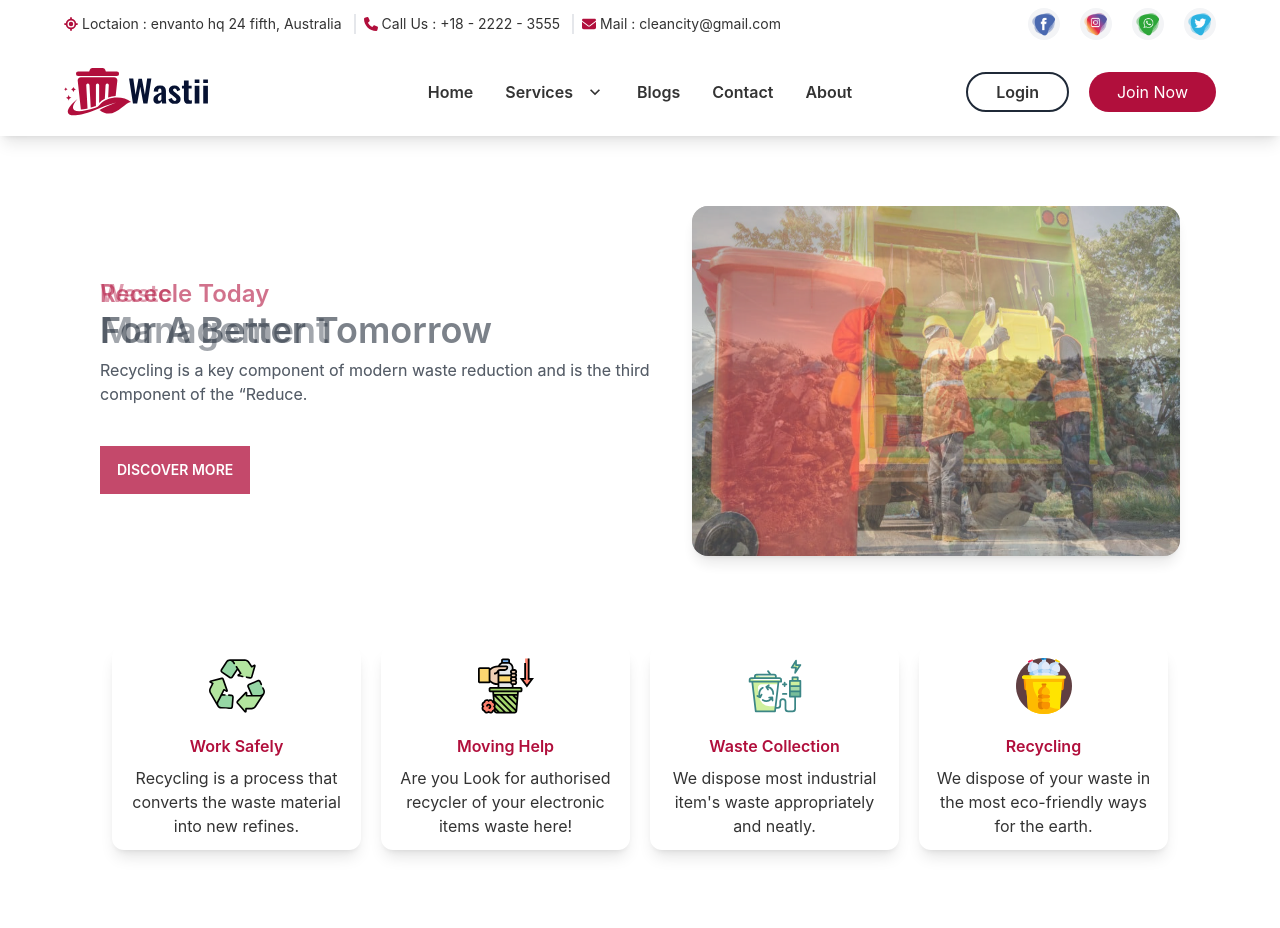
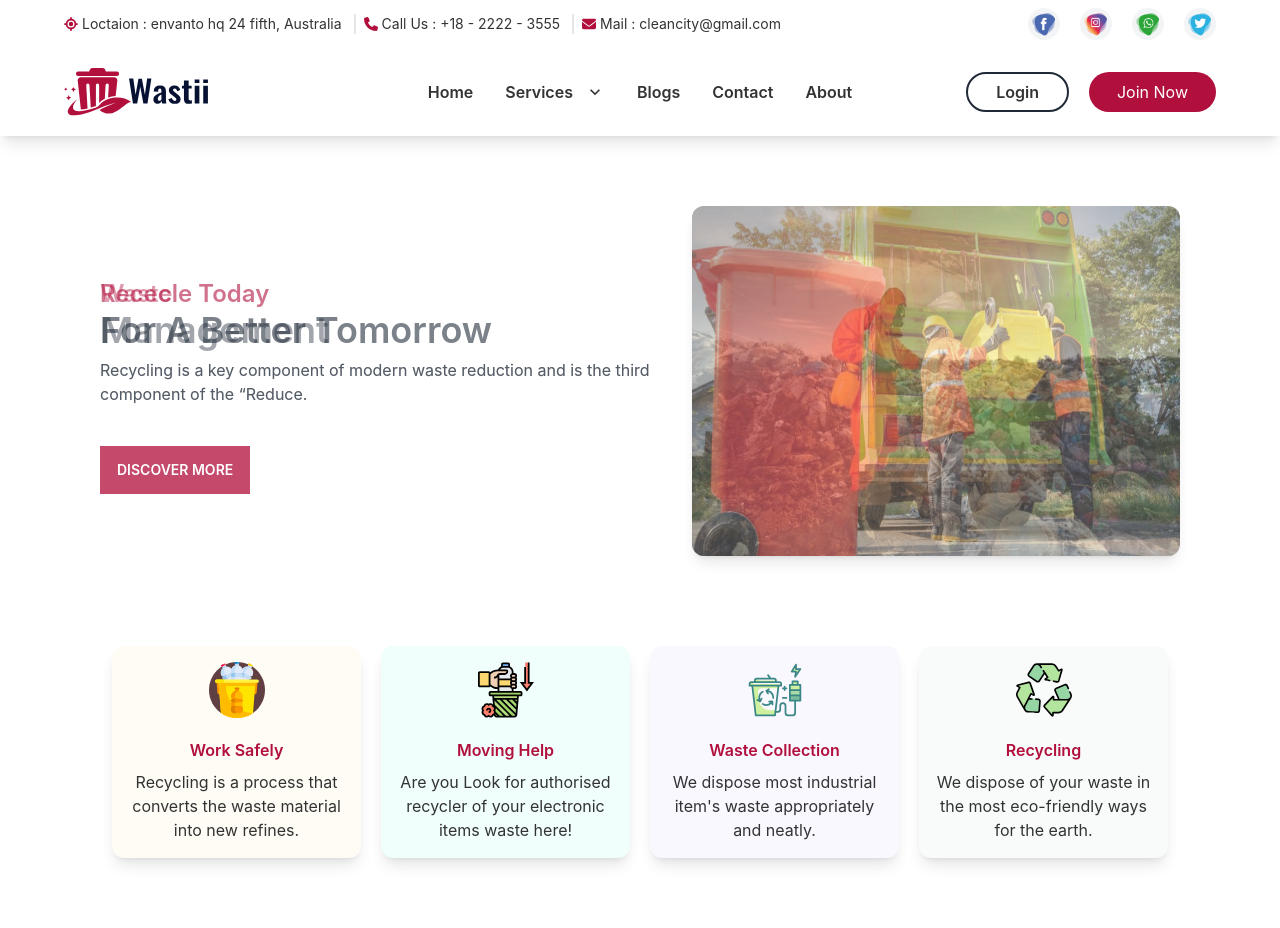
Before and after one commit to sayemhossain/clean-city, a React (Create React App) app: page / in a window 1280 px wide. Shown: the top 928 px of the page. Built offline with nearby package versions, Linux system fonts and the light colour scheme.

Commit message:
new code added

```diff
--- a/src/pages/Home/Branding/Branding.js
+++ b/src/pages/Home/Branding/Branding.js
@@ -8,8 +8,8 @@ const Branding = () => {
   return (
     <div className="md:px-28 md:my-10 max-w-[1440px] mx-auto">
       <div className="grid grid-cols-1 md:grid-cols-4 gap-5">
-        <div className="text-center shadow-lg rounded-xl p-3">
-          <img className="w-14 mx-auto" src={photo1} alt="" />
+        <div className="text-center shadow-lg rounded-xl p-4 bg-primary">
+          <img className="w-14 mx-auto " src={photo4} alt="" />
           <h2 className="mt-5 mb-2 font-semibold text-secondary">
             Work Safely
           </h2>
@@ -18,7 +18,7 @@ const Branding = () => {
             refines.
           </p>
         </div>
-        <div className="text-center shadow-lg rounded-xl p-3">
+        <div className="text-center shadow-lg rounded-xl p-4 bg-[#F0FFFC]">
           <img className="w-14 mx-auto" src={photo2} alt="" />
           <h2 className="mt-5 mb-2 font-semibold text-secondary">
             Moving Help
@@ -28,7 +28,7 @@ const Branding = () => {
             here!
           </p>
         </div>
-        <div className="text-center shadow-lg rounded-xl p-3">
+        <div className="text-center shadow-lg rounded-xl p-4 bg-[#F9F8FE]">
           <img className="w-14 mx-auto" src={photo3} alt="" />
           <h2 className="mt-5 mb-2 font-semibold text-secondary">
             Waste Collection
@@ -37,8 +37,8 @@ const Branding = () => {
             We dispose most industrial item's waste appropriately and neatly.
           </p>
         </div>
-        <div className="text-center shadow-lg rounded-xl p-3">
-          <img className="w-14 mx-auto " src={photo4} alt="" />
+        <div className="text-center shadow-lg rounded-xl p-4 bg-[#F9FBFB]">
+          <img className="w-14 mx-auto" src={photo1} alt="" />
           <h2 className="mt-5 mb-2 font-semibold text-secondary">Recycling</h2>
           <p>
             We dispose of your waste in the most eco-friendly ways for the
--- a/src/pages/Home/HomeBanner/HomeBanner.js
+++ b/src/pages/Home/HomeBanner/HomeBanner.js
@@ -39,7 +39,7 @@ const HomeBanner = () => {
               </div>
               <div className="">
                 <img
-                  className="w-[650px] h-[350px] rounded-2xl shadow-lg"
+                  className="w-[650px] h-[350px] rounded-xl shadow-lg"
                   src={banner3}
                   alt=""
                 />
@@ -63,7 +63,7 @@ const HomeBanner = () => {
               </div>
               <div className="">
                 <img
-                  className="w-[650px] h-[350px] rounded-2xl shadow-lg"
+                  className="w-[650px] h-[350px] rounded-xl shadow-lg"
                   src={banner2}
                   alt=""
                 />
@@ -87,7 +87,7 @@ const HomeBanner = () => {
               </div>
               <div className="">
                 <img
-                  className="w-[650px] h-[350px] rounded-2xl shadow-lg"
+                  className="w-[650px] h-[350px] rounded-xl shadow-lg"
                   src={banner}
                   alt=""
                 />
--- a/tailwind.config.js
+++ b/tailwind.config.js
@@ -8,7 +8,7 @@ module.exports = {
     themes: [
       {
         mytheme: {
-          primary: "#570DF8",
+          primary: "#FFFCF5",
 
           secondary: "#B10F3C",
 
```
